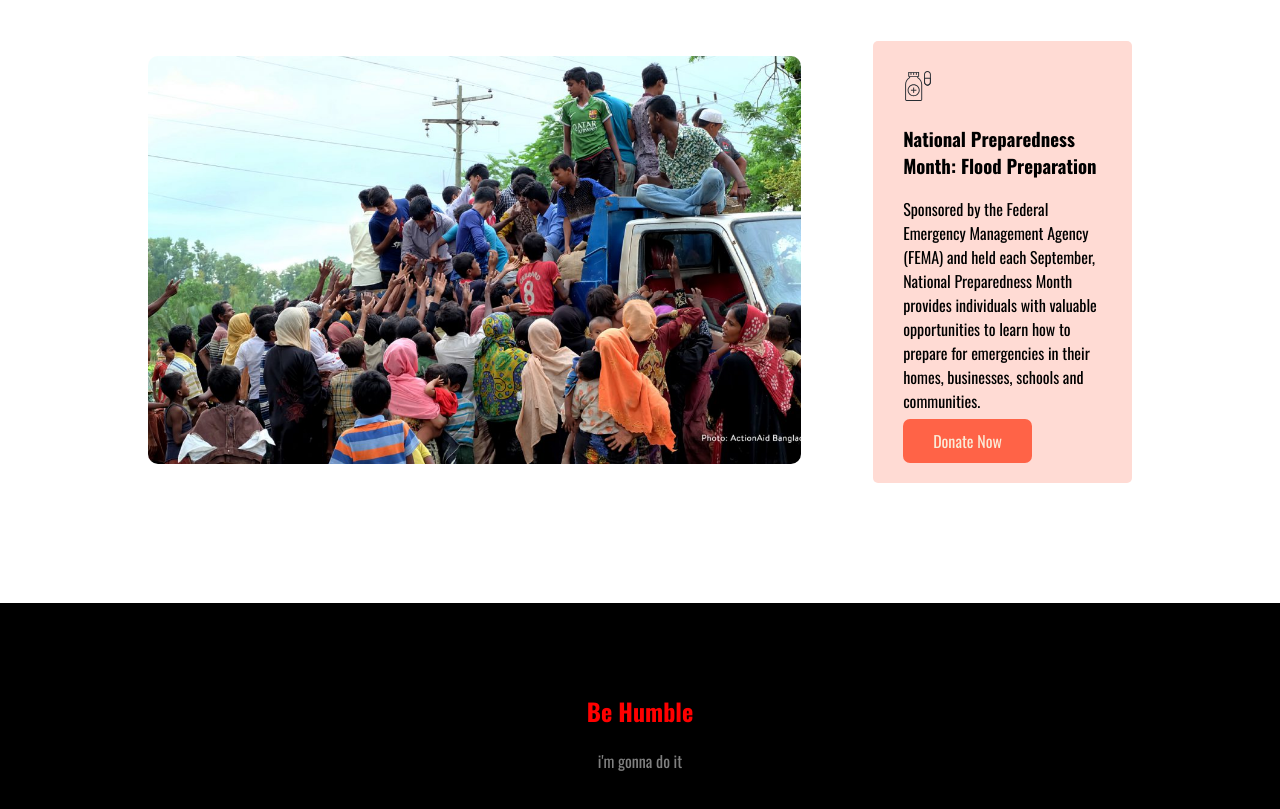
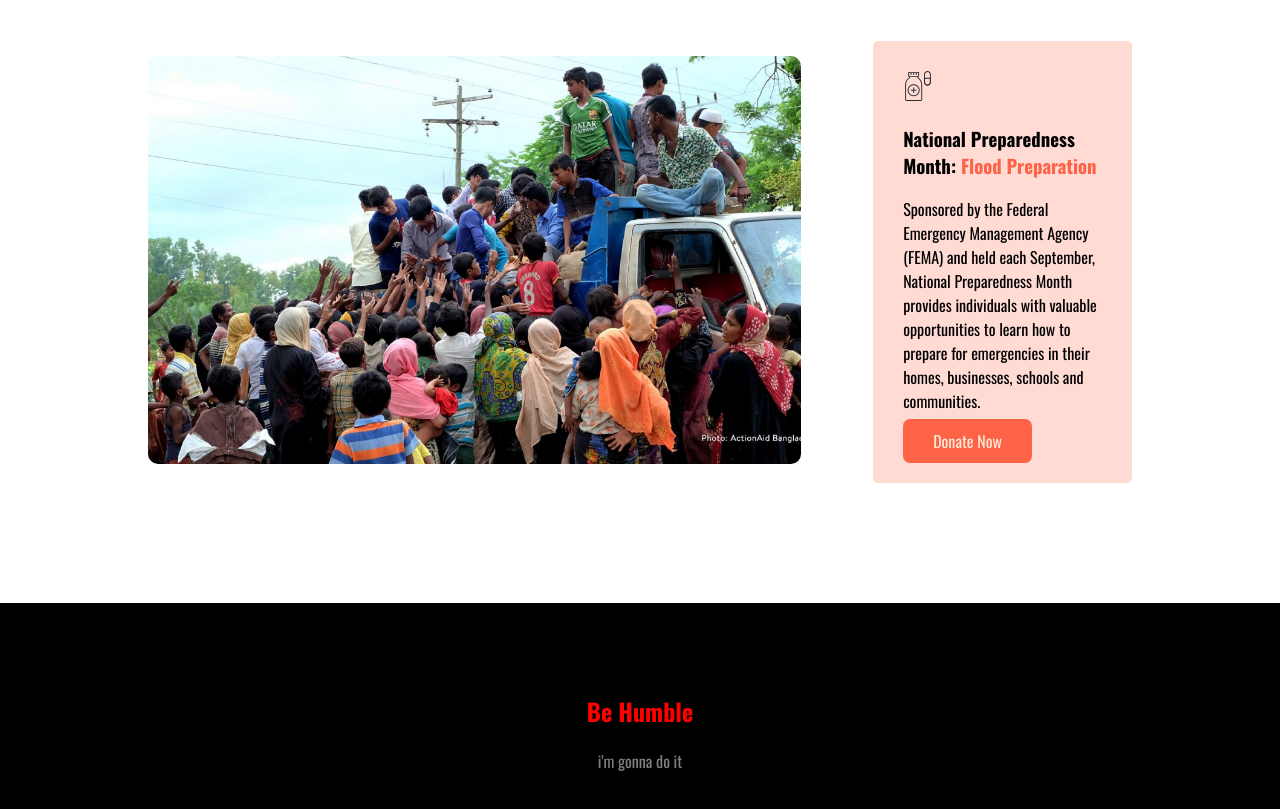
Before and after one commit to MDSadid-git/Assignment1, a plain HTML site: page index.html in a window 1280 px wide. Shown: the part 2360-3169 px from the top of the page. Drawn offline with nearby package versions, Linux system fonts and the light colour scheme.

Commit message:
new commit

```diff
--- a/index.html
+++ b/index.html
@@ -76,7 +76,7 @@
         </div>
         <div class="item1 suviveItem">
             <img src="images/medicine.svg" alt="medicine">
-            <h3>National Preparedness Month: Flood Preparation</h3>
+            <h3>National Preparedness Month: <span class="flood">Flood Preparation</span></h3>
             <p>Sponsored by the Federal Emergency Management Agency (FEMA) and held each September, National Preparedness Month provides individuals with valuable opportunities to learn how to prepare for emergencies in their homes, businesses, schools and communities.</p>
             <a href="http://google.com" class="donate" target="_blank" rel="noopener noreferrer">Donate Now</a>
         </div>
```
